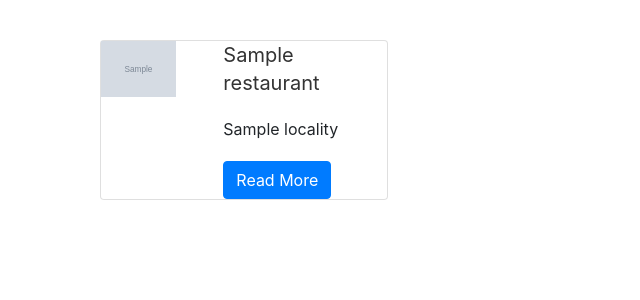
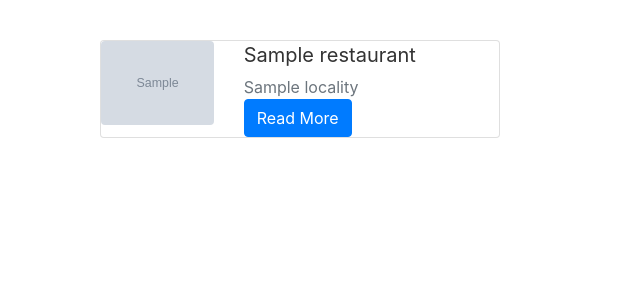
Before and after one commit to adnanhakim/Djomato, a Django app: page / in a window 1280 px wide. Shown: the part 56-356 px from the top of the page, without its empty margins (0-640 px from the left). Run offline with Django 3.2, Linux system fonts and the light colour scheme; tables that the repository leaves empty hold one stand-in row (values such as "Sample post"); grey boxes marked "Sample" are stand-in pictures; a database or web service that is not in the repository returns one stand-in record (values such as "Sample title"); data that the repository does not hold is empty; some libraries are stand-ins or nearby versions.

Commit message:
Card design

```diff
--- a/Djomato/DJEats/templates/DJEats/home.html
+++ b/Djomato/DJEats/templates/DJEats/home.html
@@ -4,15 +4,15 @@
     {% for restaurant in restaurants %}
     <div class="col">
         <div class="container py-3">
-            <div class="card" style="width: 18rem; height: 10rem">
+            <div class="card" style="width: 25rem;">
                 <div class="row ">
                     <div class="col-md-4">
-                        <img src={{restaurant.image}} class="w-70">
+                        <img src={{restaurant.image}} class="rounded">
                     </div>
-                    <div class="col-md-8 px-3">
-                        <div class="card-block px-3">
+                    <div class="col">
+                        <div class="card-block">
                             <h4 class="card-title">{{ restaurant.name }}</h4>
-                            <p class="card-text">{{ restaurant.locality  }}</p>
+                            <p class="card-subtitle text-muted">{{ restaurant.locality  }}</p>
                             <a href="#" class="btn btn-primary">Read More</a>
                         </div>
                     </div>
```
